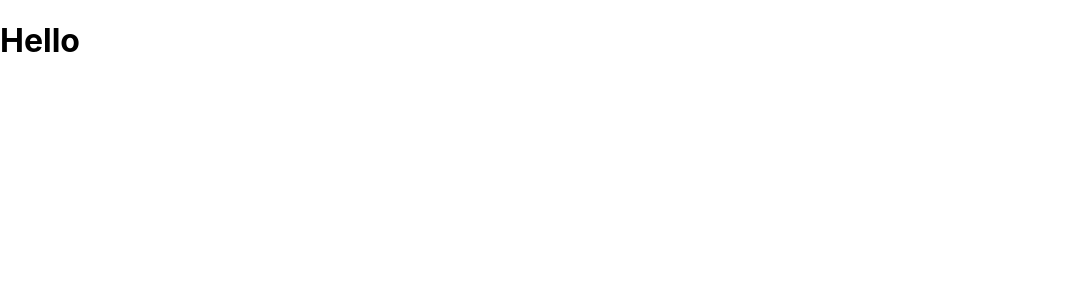
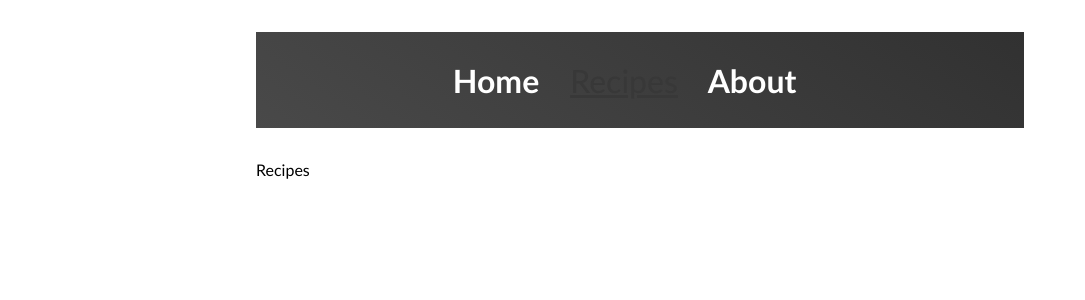
Before and after one commit to CHA0sTIG3R/puffpastrycrack, a React (Create React App) app: page /recipes/1 in a window 1280 px wide. Shown: the top 300 px of the page, without its empty margins (0-1085 px from the left). Built offline with nearby package versions, Linux system fonts and the light colour scheme.

Commit message:
PuffPastryCrack

```diff
--- a/src/App.js
+++ b/src/App.js
@@ -1,10 +1,15 @@
-
+import Pages from './pages/Pages';
+import NavBar from './components/NavBar'
+import {BrowserRouter} from 'react-router-dom';
 
 function App() {
   return (
-    <div className="App">
-      <h1>Hello</h1>
-    </div>
+    <BrowserRouter>
+      <div className="App">
+        <NavBar />
+        <Pages />
+      </div>
+    </BrowserRouter>
   );
 }
 
--- /dev/null
+++ b/src/components/Culinary.jsx
@@ -0,0 +1,102 @@
+import React, { useEffect, useState } from 'react';
+import axios from 'axios';
+import styled from 'styled-components';
+import { Splide, SplideSlide } from '@splidejs/react-splide';
+import '@splidejs/splide/dist/css/splide.min.css'
+
+const Wrapper = styled.div`
+  margin: 4rem 0rem;
+`;
+
+const Card = styled.div`
+  min-height: 25rem;
+  border-radius: 2rem;
+  overflow: hidden;
+  position: relative;
+
+  img{
+    border-radius: 2rem;
+    left: 0;
+    position: absolute;
+    max-height: 100%;
+    max-width: 100%;
+    height: 100%;
+    width: 100%;
+    object-fit: cover;
+  }
+
+  p{
+    position: absolute;
+    z-index: 10;
+    left: 50%;
+    bottom: 0%;
+    transform: translate(-50%, 0%);
+    color: white;
+    width: 100%;
+    text-align: center;
+    font-weight: 600;
+    font-size: 1rem;
+    height: 40%;
+    display: flex;
+    justify-content: center;
+    align-items: center;
+  }
+`;
+
+const Gradient = styled.div`
+  z-index: 3;
+  position: absolute;
+  width: 100%;
+  height: 100%;
+  background: linear-gradient(rgba(0,0,0,0), rgba(0,0,0,0.5));
+`;
+
+
+function Culinary() {
+
+  const [culinary, setCulinary] = useState([]);
+
+  useEffect(()=>{
+    getCulinary();
+  }, []);
+
+  const getCulinary = () => {
+    axios.get('http://localhost:8080/get-recipe/Culinary')
+      .then((response) => {
+        console.log(response.data)
+        setCulinary(response.data);
+      })
+      .catch((err) => {
+        console.log(err)
+      })
+  }
+
+  return (
+    <div>
+      <Wrapper>
+        <h3>Culinaries</h3>
+        <Splide options={{
+          perPage: 4,
+          arrows: false,
+          pagination: false,
+          drag: 'free',
+          gap: '5rem'
+        }}>
+        {culinary.map((recipe) => {
+          return(
+            <SplideSlide key={recipe.id}>
+              <Card>
+                <p>{recipe.name}</p>
+                <img src={recipe.imgLocation} alt={recipe.name} />
+                <Gradient />
+              </Card>
+            </SplideSlide>
+            );
+          })}
+          </Splide>
+        </Wrapper>
+    </div>
+  )
+}
+
+export default Culinary
--- /dev/null
+++ b/src/components/NavBar.jsx
@@ -0,0 +1,57 @@
+import React from 'react';
+import styled from 'styled-components';
+import { Nav, NavDropdown } from 'react-bootstrap';
+import {NavLink, Link} from 'react-router-dom';
+
+const List = styled.div`
+    font-size: 2rem;
+    display: flex;
+    justify-content: center;
+    margin: 2rem 0rem;
+    background: linear-gradient(35deg, #494949, #313131);
+`;
+
+const SNavLink = styled(NavLink)`
+    display: flex;
+    flex-direction: column;
+    justify-content: center;
+    align-items: center;
+    border-radius: 50%;
+    margin-right: 2rem;
+    text-decoration: none;
+    width: 6rem;
+    height: 6rem;
+    cursor: pointer;
+    color: white;
+
+    (NavDropdown){
+        color: white;
+        display: flex;
+        flex-direction: column;
+        justify-content: center;
+        margin: 2rem 0rem;
+    }
+`;
+
+function NavBar() {
+  return (
+    <Nav>
+        <List>
+            <SNavLink to='/'>
+                <h4>Home</h4>
+            </SNavLink>
+            <NavDropdown as={SNavLink} to='/recipes' title='Recipes'>
+
+                    <NavDropdown.Item as={Link} to='/recipes/Pastry'>Pastry</NavDropdown.Item>
+                    <NavDropdown.Item as={Link} to='/recipes/Culinary'>Culinary</NavDropdown.Item>
+
+            </NavDropdown>
+            <SNavLink to='/about'>
+                <h4>About</h4>
+            </SNavLink>
+        </List>
+    </Nav>
+  )
+}
+
+export default NavBar
--- /dev/null
+++ b/src/components/Pastry.jsx
@@ -0,0 +1,103 @@
+import React, { useEffect, useState } from 'react';
+import axios from 'axios';
+import styled from 'styled-components';
+import { Splide, SplideSlide } from '@splidejs/react-splide';
+import '@splidejs/splide/dist/css/splide.min.css'
+
+
+const Wrapper = styled.div`
+  margin: 4rem 0rem;
+`;
+
+const Card = styled.div`
+  min-height: 25rem;
+  border-radius: 2rem;
+  overflow: hidden;
+  position: relative;
+
+  img{
+    border-radius: 2rem;
+    left: 0;
+    position: absolute;
+    max-height: 100%;
+    max-width: 100%;
+    width: 100%;
+    height: 100%;
+    object-fit: cover;
+  }
+
+  p{
+    position: absolute;
+    z-index: 10;
+    left: 50%;
+    bottom: 0%;
+    transform: translate(-50%, 0%);
+    color: white;
+    width: 100%;
+    text-align: center;
+    font-weight: 600;
+    font-size: 1rem;
+    height: 40%;
+    display: flex;
+    justify-content: center;
+    align-items: center;
+  }
+`;
+
+const Gradient = styled.div`
+  z-index: 3;
+  position: absolute;
+  width: 100%;
+  height: 100%;
+  background: linear-gradient(rgba(0,0,0,0), rgba(0,0,0,0.5));
+`;
+
+
+function Pastry() {
+
+  const [pastry, setPastry] = useState([]);
+
+  useEffect(()=>{
+    getPastry();
+  }, []);
+
+  const getPastry = () => {
+    axios.get('http://localhost:8080/get-recipe/Pastry')
+      .then((response) => {
+        console.log(response.data)
+        setPastry(response.data);
+      })
+      .catch((err) => {
+        console.log(err)
+      })
+  }
+
+  return (
+    <div>
+      <Wrapper>
+        <h3>Pastries</h3>
+        <Splide options={{
+          perPage: 3,
+          arrows: false,
+          pagination: false,
+          drag: 'free',
+          gap: '5rem'
+        }}>
+        {pastry.map((recipe) => {
+          return(
+            <SplideSlide key={recipe.id}>
+              <Card>
+                <p>{recipe.name}</p>
+                <img src={recipe.imgLocation} alt={recipe.name} />
+                <Gradient />
+              </Card>
+            </SplideSlide>
+            );
+          })}
+          </Splide>
+        </Wrapper>
+    </div>
+  )
+}
+
+export default Pastry
--- a/src/index.css
+++ b/src/index.css
@@ -1,3 +1,10 @@
+*{
+  margin: 0;
+  padding: 0;
+  box-sizing: border-box;
+  font-family: 'Trebuchet MS', 'Lucida Sans Unicode', 'Lucida Grande', 'Lucida Sans', Arial, sans-serif;
+}
+
 body {
   margin: 0;
   font-family: -apple-system, BlinkMacSystemFont, 'Segoe UI', 'Roboto', 'Oxygen',
@@ -5,9 +12,22 @@ body {
     sans-serif;
   -webkit-font-smoothing: antialiased;
   -moz-osx-font-smoothing: grayscale;
+  margin: 0% 20%;
 }
 
 code {
   font-family: source-code-pro, Menlo, Monaco, Consolas, 'Courier New',
     monospace;
 }
+
+
+h3{
+  font-size: 1rem;
+  color: rgb(56, 56, 56);
+  line-height: 2.5rem;
+  margin: 2rem 0rem;
+}
+
+a{
+  color: rgb(56, 56, 56);
+}
--- /dev/null
+++ b/src/pages/About.jsx
@@ -0,0 +1,9 @@
+import React from 'react'
+
+function About() {
+  return (
+    <div>About</div>
+  )
+}
+
+export default About
--- /dev/null
+++ b/src/pages/Home.jsx
@@ -0,0 +1,14 @@
+import React from 'react'
+import Pastry from '../components/Pastry';
+import Culinary from '../components/Culinary';
+
+function Home() {
+  return (
+    <div>
+        <Pastry />
+        <Culinary />
+    </div>
+  )
+}
+
+export default Home
--- /dev/null
+++ b/src/pages/Pages.jsx
@@ -0,0 +1,18 @@
+import React from 'react';
+import Home from './Home';
+import Recipes from './Recipes';
+import {Route, Routes} from 'react-router-dom';
+import About from './About';
+
+
+function Pages() {
+  return (
+    <Routes>
+      <Route path='/' element={<Home />} />
+      <Route path='/recipes/:type' element={<Recipes />} />
+      <Route path='/about' element={<About />} />
+    </Routes>
+  )
+}
+
+export default Pages
--- /dev/null
+++ b/src/pages/Recipes.jsx
@@ -0,0 +1,9 @@
+import React from 'react'
+
+function Recipes() {
+  return (
+    <div>Recipes</div>
+  )
+}
+
+export default Recipes
```
Also changed, not shown: package.json (+8 -0 lines), 1 other file (tests, documents, lock files or other folders).
